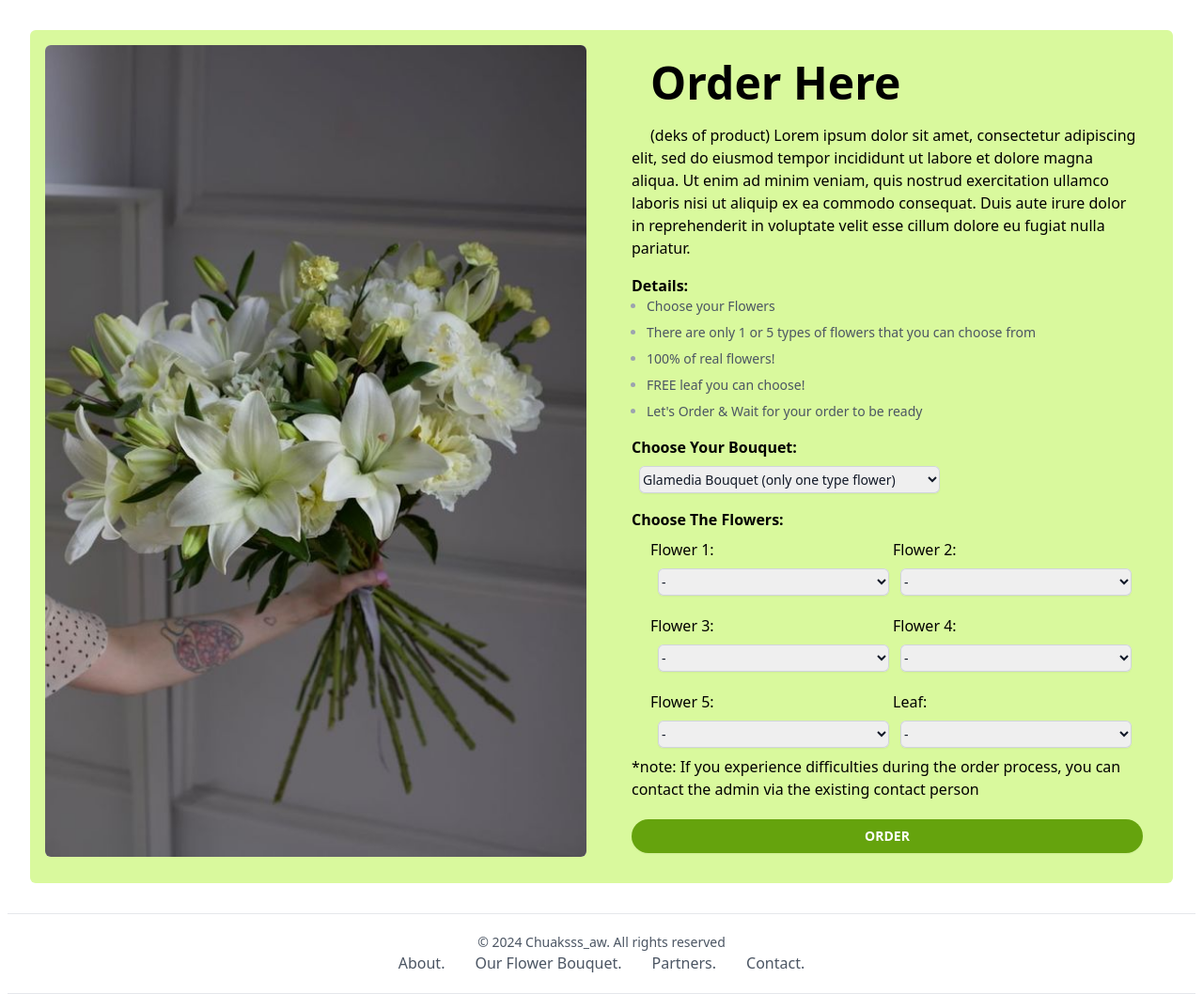
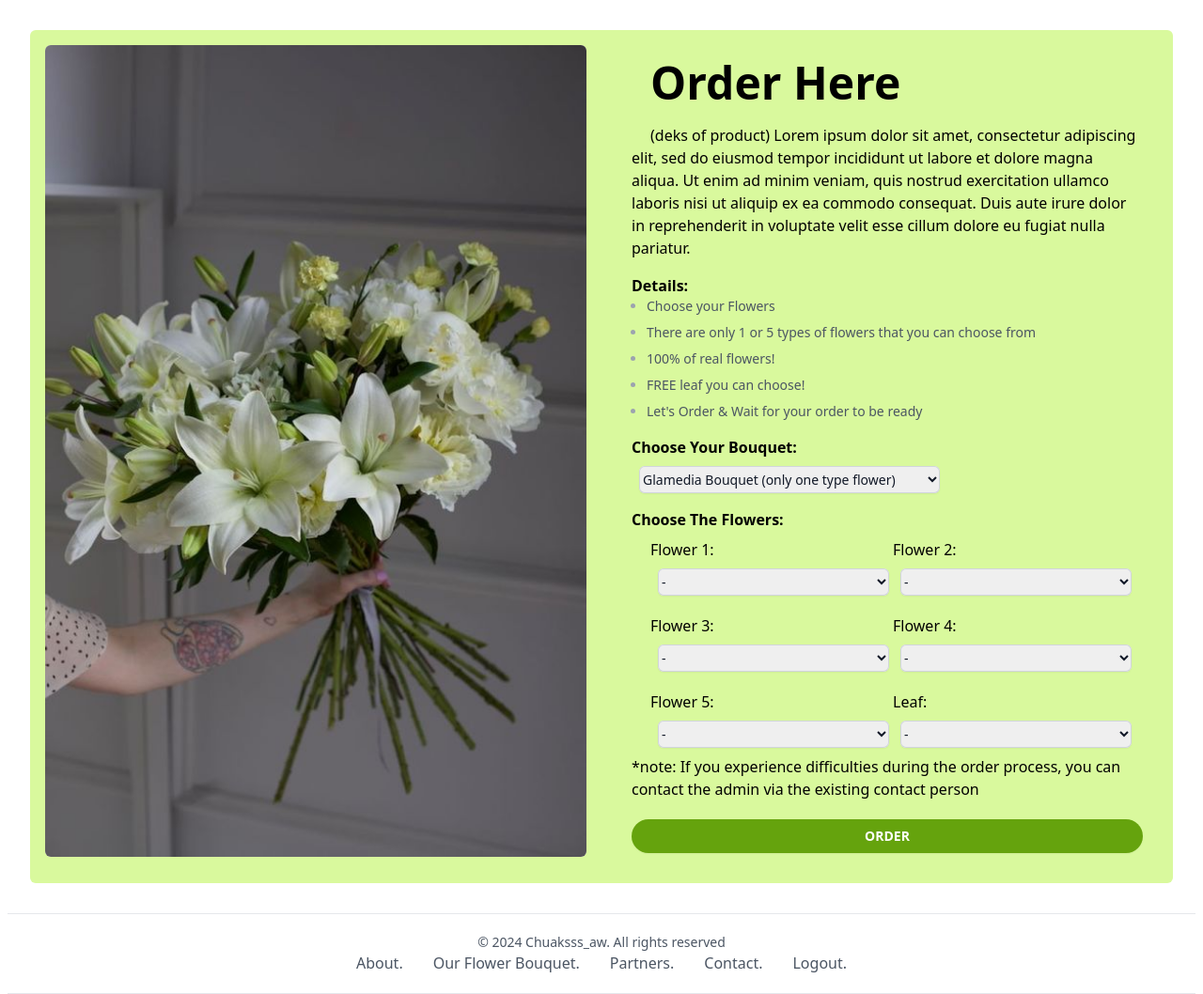
Before and after one commit to Sylbila/mybouquet, a plain HTML site: page order.html in a window 1280 px wide. Shown: the whole page at 94% size. Drawn offline with nearby package versions, Linux system fonts and the light colour scheme.

Commit message:
Update order.html
add action to logout

```diff
--- a/order.html
+++ b/order.html
@@ -231,6 +231,11 @@
               <p class="text-gray-600 text-md hover:text-gray-900">Contact.</p>
             </a>
           </div>
+          <div>
+            <a href="login.html">
+              <p class="text-gray-600 text-md hover:text-gray-900">Logout.</p>
+            </a>
+          </div>
         </div>
       </div>
     </div>
```
